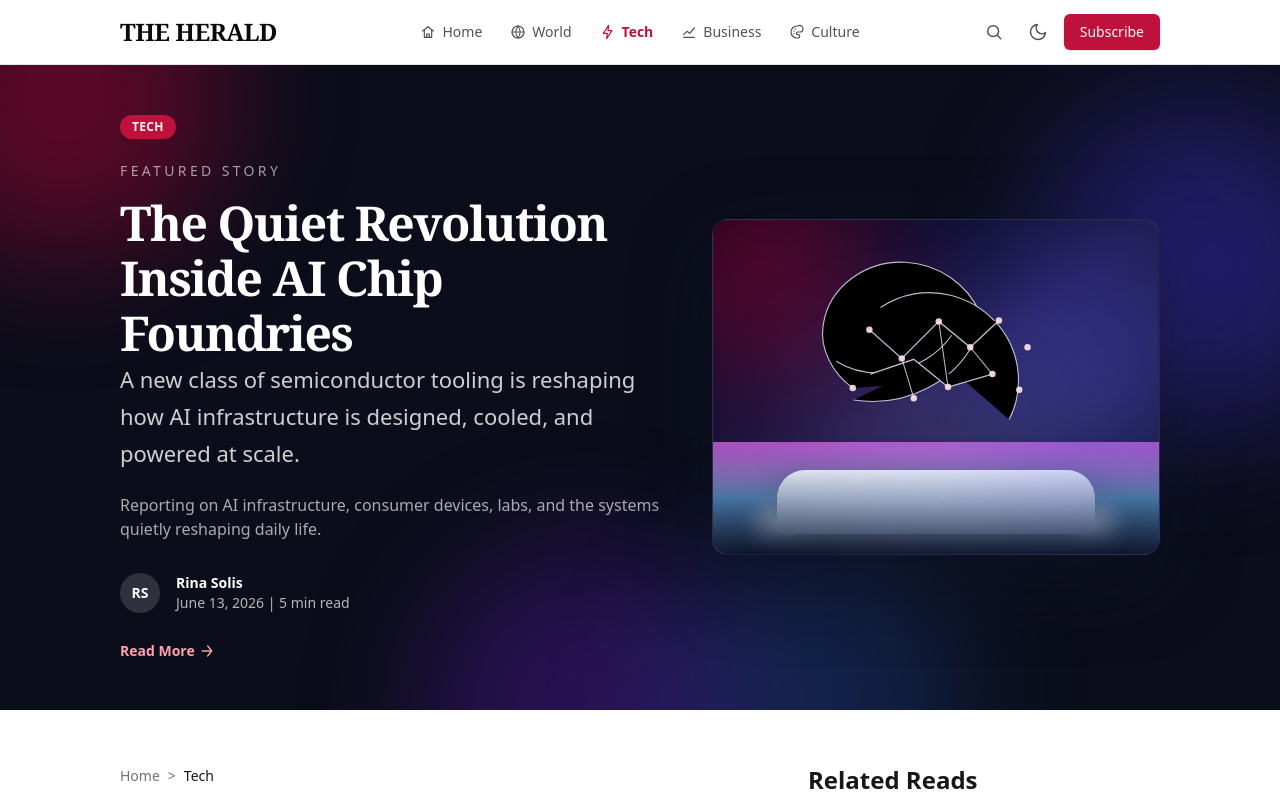
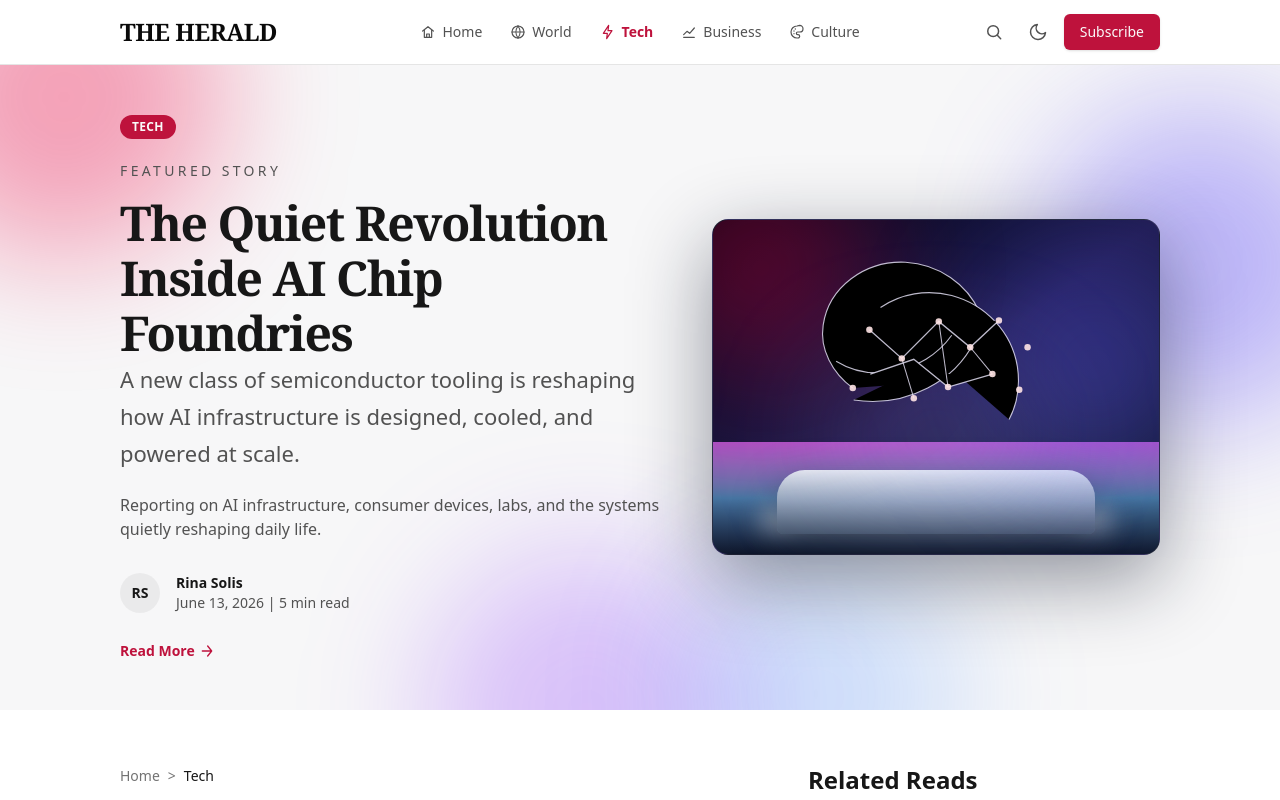
Before and after one commit to saumya673/news-website, a Next.js app: page /tech in a window 1280 px wide. Shown: the top 800 px of the page. Built offline with nearby package versions, Linux system fonts and the light colour scheme; data requests are answered from the project's data file.

Commit message:
feat: update styling for StoryHero and SectionFeaturePage components with improved theme classes

```diff
--- a/src/components/SectionFeaturePage.tsx
+++ b/src/components/SectionFeaturePage.tsx
@@ -33,7 +33,7 @@ export default function SectionFeaturePage({
     <div className="bg-background">
       <StoryHero
         article={featuredArticle}
-        backgroundClassName="relative overflow-hidden bg-[#0b0d1a] text-white"
+        backgroundClassName="relative overflow-hidden bg-hero-surface text-hero-strong dark:bg-[#0b0d1a] dark:text-white"
         badgeLabel={config.label}
         contentClassName="max-w-3xl"
         ctaClassName={config.accentLinkClassName}
--- a/src/components/StoryHero.tsx
+++ b/src/components/StoryHero.tsx
@@ -38,15 +38,17 @@ const heroThemeClasses = {
   },
   feature: {
     avatar:
-      "flex h-10 w-10 items-center justify-center rounded-full bg-white/15 text-sm font-semibold text-white",
+      "flex h-10 w-10 items-center justify-center rounded-full bg-black/5 text-sm font-semibold text-hero-strong dark:bg-white/15 dark:text-white",
     badge:
       "inline-flex rounded-full bg-header-accent px-3 py-1 text-xs font-semibold tracking-[0.025em] text-header-inverse uppercase",
     excerpt:
-      "max-w-2xl text-lg leading-8 text-white/80 sm:text-[1.375rem] sm:leading-[1.7]",
-    metaPrimary: "text-sm leading-5 font-semibold text-white",
-    metaSecondary: "text-sm leading-5 text-white/70",
+      "max-w-2xl text-lg leading-8 text-hero-muted sm:text-[1.375rem] sm:leading-[1.7] dark:text-white/80",
+    kicker: "text-hero-muted dark:text-white/60",
+    metaPrimary: "text-sm leading-5 font-semibold text-hero-strong dark:text-white",
+    metaSecondary: "text-sm leading-5 text-hero-muted dark:text-white/70",
+    supportingText: "text-hero-muted dark:text-white/65",
     title:
-      "font-serif text-4xl leading-tight font-bold tracking-[-0.03em] text-white transition-colors group-hover:text-header-accent sm:text-5xl sm:leading-[1.15]",
+      "font-serif text-4xl leading-tight font-bold tracking-[-0.03em] text-hero-strong transition-colors group-hover:text-header-accent sm:text-5xl sm:leading-[1.15] dark:text-white",
   },
 } satisfies Record<
   StoryHeroTheme,
@@ -54,8 +56,10 @@ const heroThemeClasses = {
     avatar: string;
     badge: string;
     excerpt: string;
+    kicker?: string;
     metaPrimary: string;
     metaSecondary: string;
+    supportingText?: string;
     title: string;
   }
 >;
@@ -98,7 +102,9 @@ export default function StoryHero({
               <span className={themeClasses.badge}>{badgeLabel}</span>
 
               {kicker ? (
-                <p className="mt-5 text-sm leading-6 font-medium tracking-[0.24em] text-white/60 uppercase">
+                <p
+                  className={`mt-5 text-sm leading-6 font-medium tracking-[0.24em] uppercase ${themeClasses.kicker ?? "text-white/60"}`}
+                >
                   {kicker}
                 </p>
               ) : null}
@@ -114,7 +120,9 @@ export default function StoryHero({
               </div>
 
               {supportingText ? (
-                <p className="mt-5 max-w-2xl text-sm leading-6 text-white/65 sm:text-base">
+                <p
+                  className={`mt-5 max-w-2xl text-sm leading-6 sm:text-base ${themeClasses.supportingText ?? "text-white/65"}`}
+                >
                   {supportingText}
                 </p>
               ) : null}
--- a/src/lib/section-pages.tsx
+++ b/src/lib/section-pages.tsx
@@ -93,7 +93,8 @@ export const sectionPages: Record<SectionSlug, SectionPageEntry> = {
         "absolute bottom-[-10rem] left-1/3 h-80 w-80 rounded-full bg-violet-600/25 blur-3xl",
         "absolute bottom-[-8rem] right-1/4 h-72 w-72 rounded-full bg-blue-500/20 blur-3xl",
       ],
-      accentLinkClassName: "text-rose-300 hover:text-rose-200",
+      accentLinkClassName:
+        "text-header-accent hover:text-header-accent-hover dark:text-rose-300 dark:hover:text-rose-200",
       newsletterDescription:
         "Get the week's most important tech stories, curated by our editors, delivered to your inbox every Friday.",
     },
@@ -115,7 +116,8 @@ export const sectionPages: Record<SectionSlug, SectionPageEntry> = {
         "absolute -right-24 top-12 h-72 w-72 rounded-full bg-sky-600/25 blur-3xl",
         "absolute bottom-[-8rem] left-1/3 h-72 w-72 rounded-full bg-blue-500/18 blur-3xl",
       ],
-      accentLinkClassName: "text-cyan-300 hover:text-cyan-200",
+      accentLinkClassName:
+        "text-header-accent hover:text-header-accent-hover dark:text-cyan-300 dark:hover:text-cyan-200",
       newsletterDescription:
         "Get the week's most important world stories, curated by our editors, delivered to your inbox every Friday.",
     },
@@ -137,7 +139,8 @@ export const sectionPages: Record<SectionSlug, SectionPageEntry> = {
         "absolute right-0 top-0 h-80 w-80 rounded-full bg-lime-500/15 blur-3xl",
         "absolute bottom-[-8rem] right-1/3 h-72 w-72 rounded-full bg-emerald-400/18 blur-3xl",
       ],
-      accentLinkClassName: "text-emerald-300 hover:text-emerald-200",
+      accentLinkClassName:
+        "text-header-accent hover:text-header-accent-hover dark:text-emerald-300 dark:hover:text-emerald-200",
       newsletterDescription:
         "Get the week's most important business stories, curated by our editors, delivered to your inbox every Friday.",
     },
@@ -159,7 +162,8 @@ export const sectionPages: Record<SectionSlug, SectionPageEntry> = {
         "absolute right-4 top-0 h-72 w-72 rounded-full bg-rose-500/22 blur-3xl",
         "absolute bottom-[-9rem] left-1/2 h-80 w-80 -translate-x-1/2 rounded-full bg-orange-500/14 blur-3xl",
       ],
-      accentLinkClassName: "text-amber-300 hover:text-amber-200",
+      accentLinkClassName:
+        "text-header-accent hover:text-header-accent-hover dark:text-amber-300 dark:hover:text-amber-200",
       newsletterDescription:
         "Get the week's most important culture stories, curated by our editors, delivered to your inbox every Friday.",
     },
```
